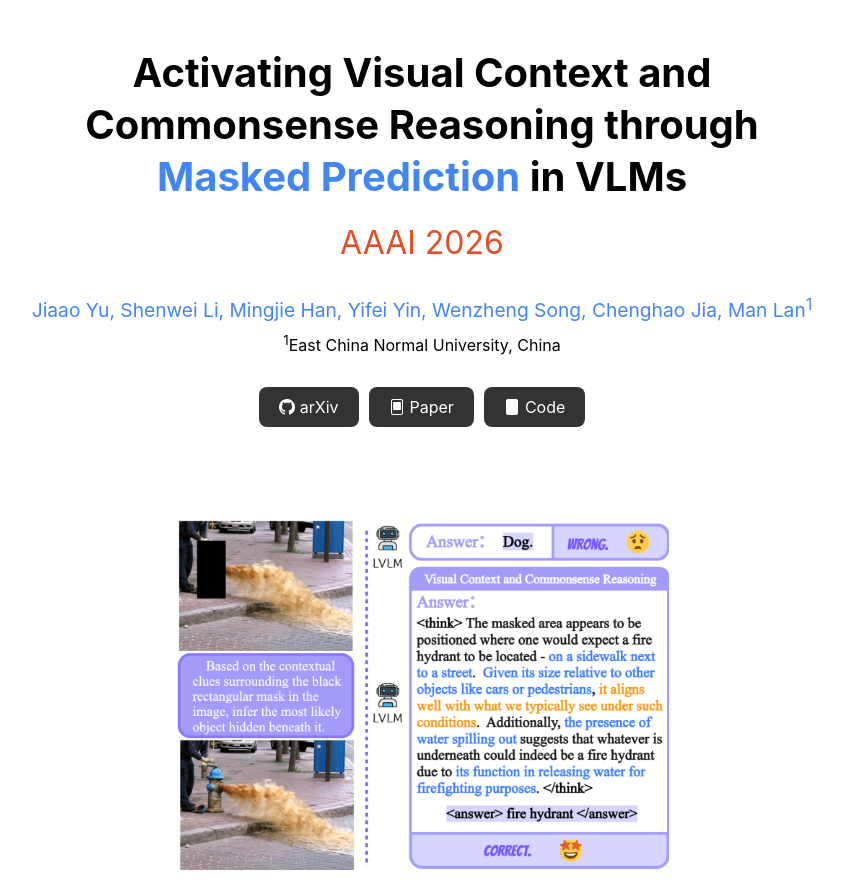
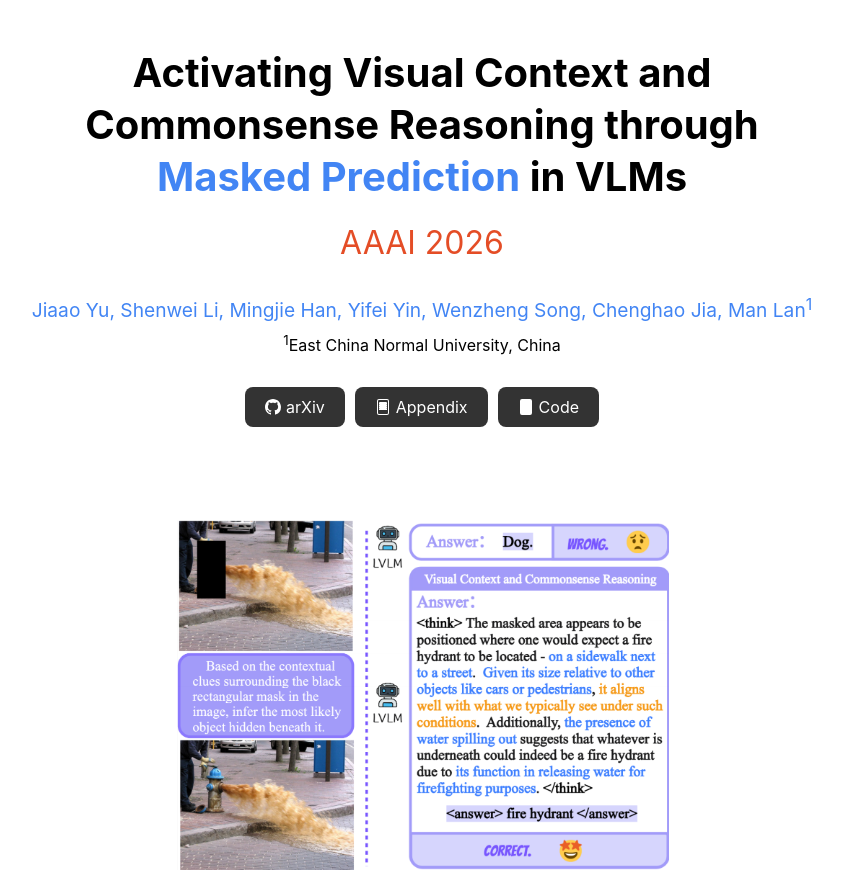
Before and after one commit to yjainqdc/MPCC_, a plain HTML site: page index.html in a window 1280 px wide. Shown: the top 882 px of the page, without its empty margins (218-1060 px from the left). Drawn offline with Linux system fonts and the light colour scheme.

Commit message:
Update index.html

```diff
--- a/index.html
+++ b/index.html
@@ -96,9 +96,9 @@
                 <path d="M4 0a2 2 0 0 0-2 2v12a2 2 0 0 0 2 2h8a2 2 0 0 0 2-2V2a2 2 0 0 0-2-2H4zm0 1h8a1 1 0 0 1 1 1v12a1 1 0 0 1-1 1H4a1 1 0 0 1-1-1V2a1 1 0 0 1 1-1z"/>
                 <path d="M4 4a1 1 0 0 1 1-1h6a1 1 0 0 1 1 1v1H4V4zm0 2a1 1 0 0 1 1-1h6a1 1 0 0 1 1 1v1H4V6zm0 2a1 1 0 0 1 1-1h6a1 1 0 0 1 1 1v1H4V8zm0 2a1 1 0 0 1 1-1h6a1 1 0 0 1 1 1v1H4v-1z"/>
             </svg>
-            Paper
+            Appendix
         </a>
-        <a href="#" class="btn">
+        <a href="https://github.com/yjainqdc/MPCC-GRPO_with_prior_sample/tree/main" class="btn">
             <svg xmlns="http://www.w3.org/2000/svg" width="16" height="16" fill="currentColor" viewBox="0 0 16 16">
                 <path d="M12 0H4a2 2 0 0 0-2 2v12a2 2 0 0 0 2 2h8a2 2 0 0 0 2-2V2a2 2 0 0 0-2-2zm-1 11.5v-6l-2.25 3-2.25-3v6l4.5 2z"/>
             </svg>
```
